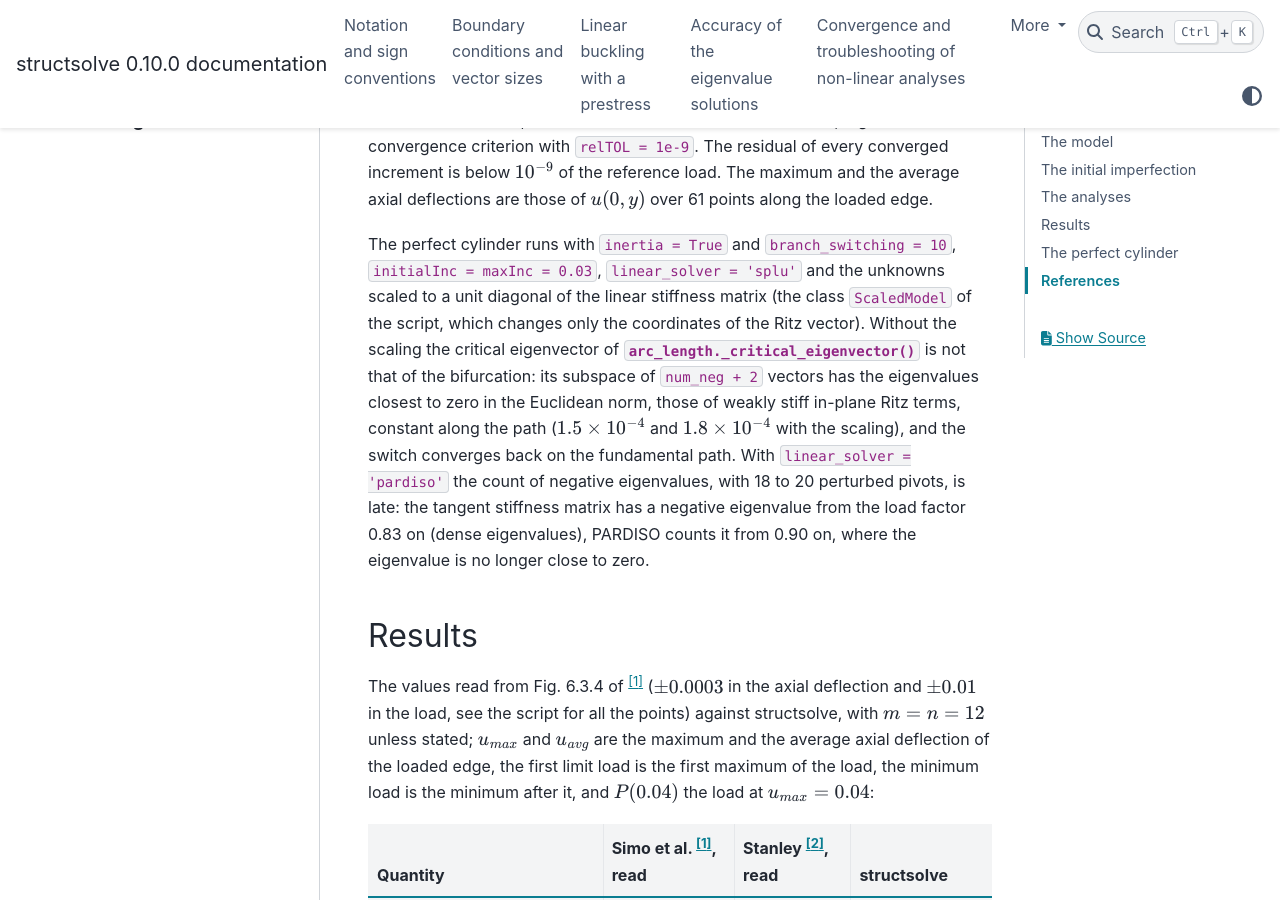
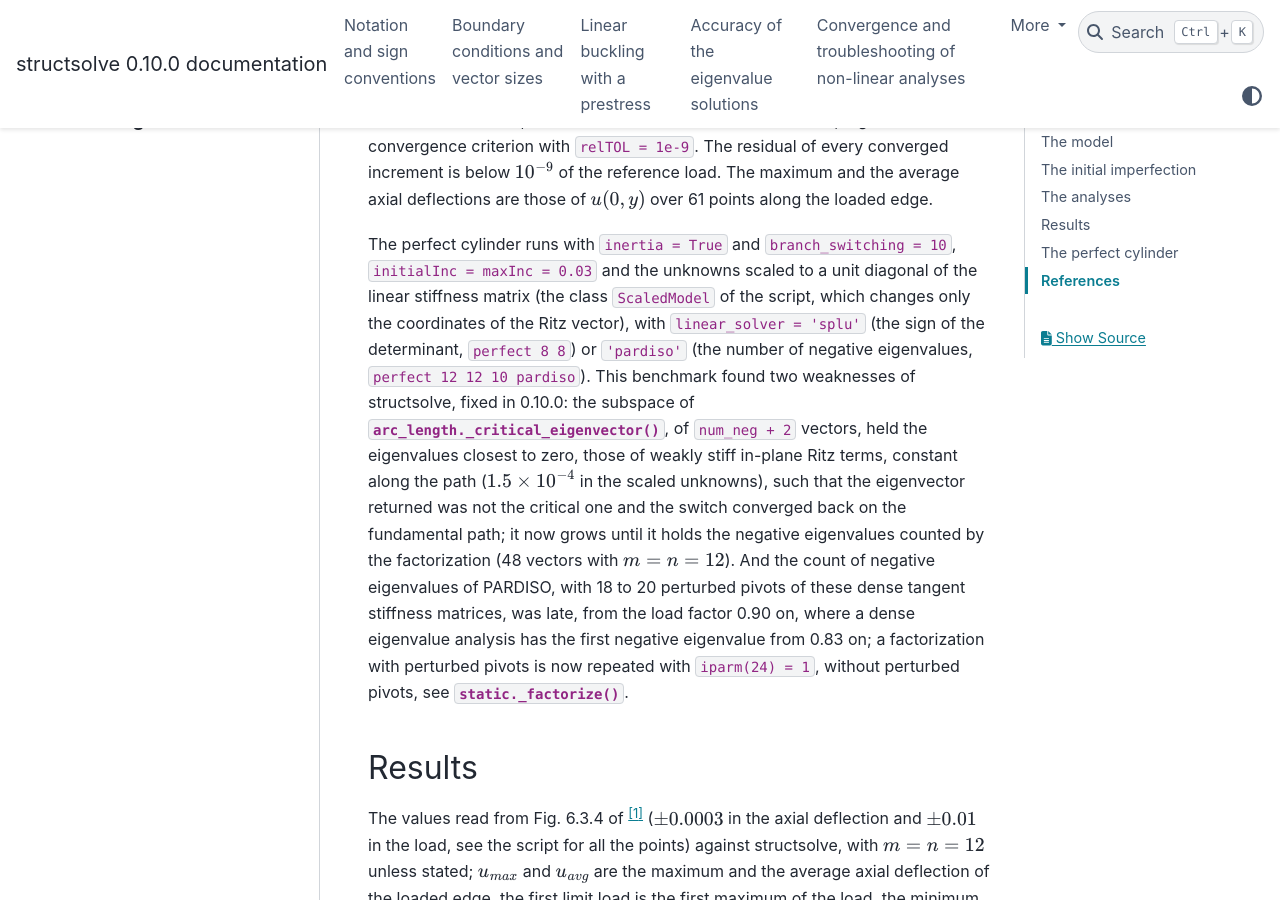
Before and after one commit to saullocastro/structsolve, a Sphinx documentation site: the page built from doc/source/ex_cylinder_postbuckling.rst, in a window 1280 px wide and 900 px high, scrolled down 3014 px. Built offline with Sphinx 7.4.7 and the PyData theme 0.15.4, drawn with Linux system fonts in a browser that asks for light colours; pages that are not in the unit, such as notebooks, are missing from menus; some of the changed text lies outside the part shown.

Commit message:
BUG: branch switching with 'splu': at least one negative eigenvalue looked for when the determinant is negative; Simo 1990 benchmark of the perfect cylinder with 'pardiso' and 'splu', 8 x 8 to 12 x 12 terms

```diff
--- a/doc/source/ex_cylinder_postbuckling.rst
+++ b/doc/source/ex_cylinder_postbuckling.rst
@@ -149,19 +149,24 @@ is below `10^{-9}` of the reference load. The maximum and the average axial
 deflections are those of `u(0, y)` over 61 points along the loaded edge.
 
 The perfect cylinder runs with ``inertia = True`` and ``branch_switching =
-10``, ``initialInc = maxInc = 0.03``, ``linear_solver = 'splu'`` and the
-unknowns scaled to a unit diagonal of the linear stiffness matrix (the class
-``ScaledModel`` of the script, which changes only the coordinates of the
-Ritz vector). Without the scaling the critical eigenvector of
-:func:`.arc_length._critical_eigenvector` is not that of the bifurcation:
-its subspace of ``num_neg + 2`` vectors has the eigenvalues closest to zero
-in the Euclidean norm, those of weakly stiff in-plane Ritz terms, constant
-along the path (`1.5 \times 10^{-4}` and `1.8 \times 10^{-4}` with the
-scaling), and the switch converges back on the fundamental path. With
-``linear_solver = 'pardiso'`` the count of negative eigenvalues, with 18 to
-20 perturbed pivots, is late: the tangent stiffness matrix has a negative
-eigenvalue from the load factor 0.83 on (dense eigenvalues), PARDISO counts
-it from 0.90 on, where the eigenvalue is no longer close to zero.
+10``, ``initialInc = maxInc = 0.03`` and the unknowns scaled to a unit
+diagonal of the linear stiffness matrix (the class ``ScaledModel`` of the
+script, which changes only the coordinates of the Ritz vector), with
+``linear_solver = 'splu'`` (the sign of the determinant, ``perfect 8 8``)
+or ``'pardiso'`` (the number of negative eigenvalues, ``perfect 12 12 10
+pardiso``). This benchmark found two weaknesses of structsolve, fixed in
+0.10.0: the subspace of :func:`.arc_length._critical_eigenvector`, of
+``num_neg + 2`` vectors, held the eigenvalues closest to zero, those of
+weakly stiff in-plane Ritz terms, constant along the path (`1.5 \times
+10^{-4}` in the scaled unknowns), such that the eigenvector returned was not
+the critical one and the switch converged back on the fundamental path; it
+now grows until it holds the negative eigenvalues counted by the
+factorization (48 vectors with `m = n = 12`). And the count of negative
+eigenvalues of PARDISO, with 18 to 20 perturbed pivots of these dense
+tangent stiffness matrices, was late, from the load factor 0.90 on, where a
+dense eigenvalue analysis has the first negative eigenvalue from 0.83 on;
+a factorization with perturbed pivots is now repeated with ``iparm(24) =
+1``, without perturbed pivots, see :func:`.static._factorize`.
 
 Results
 -------
@@ -214,10 +219,13 @@ Case     m = n  Buckling load / `N_{cl}`  First limit load     `u_{max}`, `u_{av
 50 %     12     1.00415                   0.3902               0.01069, 0.00900            0.3234, 0.0177                 0.4546     91, 255
 50 %     14     1.00415                   0.3902               0.01069, 0.00900            0.3234, 0.0177                 0.4545     91, 568
 perfect  8      1.00472                   0.8273               0.01821, 0.01821            0.3273, 0.0208                 0.4383     174, 51
-perfect  12     1.00415                   none, 0.980 at 0.04  -                           -                              -          79, 223
+perfect  8 P    1.00472                   0.8273               0.01821, 0.01821            0.3273, 0.0208                 0.438      174, 56
+perfect  10 P   1.00416                   0.8270               0.01821, 0.01821            0.326, 0.0209                  0.438      181, 189
+perfect  12 P   1.00415                   0.8267               0.01821, 0.01821            0.326, 0.0209                  0.437      182, 429
 =======  =====  ========================  ===================  ==========================  =============================  =========  ====================
 
-The times are those of one process (``MKL_NUM_THREADS=1``) on a laptop
+``P``: ``linear_solver = 'pardiso'``, otherwise ``'splu'``, which gives the
+same perfect paths with `m = n = 10` and `12` (199 s and 553 s). The times are those of one process (``MKL_NUM_THREADS=1``) on a laptop
 shared with other jobs, mostly spent in the internal forces and tangent
 stiffness matrices of panels.
 
@@ -255,17 +263,19 @@ fundamental path has its first negative eigenvalue between the load
 factors 0.817 and 0.834 (dense eigenvalues, `m = n = 8`; the same for
 `m = n = 12`).
 
-With `m = n = 10` and `12` the switch fails: the weakly stiff in-plane Ritz
-terms mentioned above have scaled eigenvalues of `1.8 \times 10^{-5}` and
-`3.3 \times 10^{-6}`, closer to zero than the negative eigenvalue of the
-first step beyond the bifurcation, such that the critical eigenvector is
-again one of them; with `m = n = 10` the switch is abandoned, with `m = n =
-12` the sign of the determinant of SuperLU does not even change, and the
-path stays on the fundamental branch up to the load 0.980 at `u_{max} =
-0.04` with one negative eigenvalue. Tracing the perfect cylinder with
-`m = n \ge 10` would need a critical eigenvector that looks for the
-negative eigenvalues rather than for the eigenvalues closest to zero, or a
-correct count of PARDISO.
+With ``linear_solver = 'pardiso'`` the switch happens at the first
+negative eigenvalue for `m = n = 8, 10, 12`, at 0.8273, 0.8270 and 0.8267,
+and the bifurcated branch is traced down to the plateau, 0.327, 0.326 and
+0.326, and to `u_{max} = 0.04` (0.438, 0.438, 0.437), in 174 to 182
+increments: the perfect cylinder is converged in the Ritz terms as well.
+With ``'splu'`` the paths are the same, to the digits of the table, with
+`m = n = 10` and `12` as well (181 and 182 increments): the sign of the
+determinant changes at the load 0.827, and since 0.10.0 the eigenvector
+search, without a count of negative eigenvalues, looks for at least one
+negative eigenvalue when the determinant is negative, past the weakly stiff
+in-plane Ritz terms (scaled eigenvalues of `1.8 \times 10^{-5}` and `3.3
+\times 10^{-6}`); before, the switch failed with these terms and the path
+stayed on the fundamental branch up to the load 0.980 at `u_{max} = 0.04`.
 
 References
 ----------
```
Also changed, not shown: CHANGELOG.md (+10 -6 lines), 2 other files.
